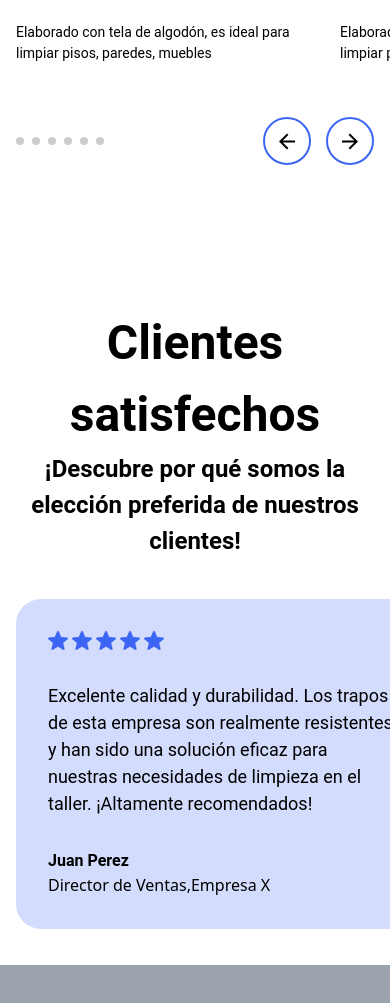
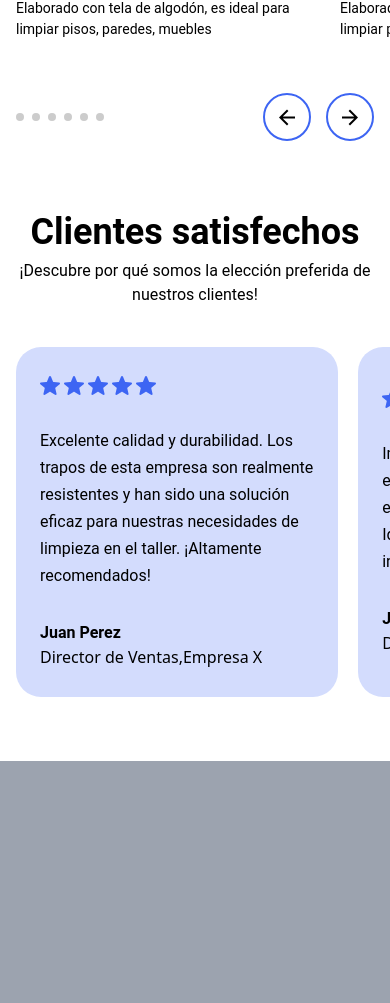
Before and after one commit to hyzmael88/marshallweb, a Next.js app: page / in a window 390 px wide. Shown: the part 4831-5834 px from the top of the page. Built offline with nearby package versions, Linux system fonts and the light colour scheme.

Commit message:
Update styles in Productos and Testimonios components

```diff
--- a/src/components/Productos.jsx
+++ b/src/components/Productos.jsx
@@ -55,10 +55,10 @@ function Productos() {
   const [posicion, setPosicion] = useState(0 )
 
   return (
-    <div className="w-full h-[916px] flex flex-col  items-center gap-[40px] px-4 lg:px-14 overflow-hidden ">
+    <div className="w-full h-full lg:h-[916px] flex flex-col  items-center gap-[40px] px-4 lg:px-14 overflow-hidden ">
       <div className="flex flex-col items-center">
         <h3 className="font-header font-bold text-[48px]">Productos</h3>
-        <h4 className="font-header font-bold text-[24px] text-center lg:text-start">
+        <h4 className="font-header font-bold text-[16px] lg:text-[24px] text-center lg:text-start">
           Conoce los tipos de trapo que manejamos y ¡cotiza hoy mismo!
         </h4>
       </div>
--- a/src/components/Testimonios.jsx
+++ b/src/components/Testimonios.jsx
@@ -32,28 +32,28 @@ function Testimonios() {
     ]
 
   return (
-    <div className='w-full h-[658px] flex flex-col items-center gap-[40px] px-4 lg:px-14 overflow-hidden'>
+    <div className='w-full h-full lg:h-[658px] flex flex-col items-center gap-[40px] px-4 lg:px-14 py-[64px] overflow-hidden'>
 
       <div className="flex flex-col items-center">
-        <h3 className="font-header font-bold text-[48px]  text-center lg:text-start">Clientes satisfechos</h3>
-        <h4 className="font-header font-bold text-[24px] text-center lg:text-start">
+        <h3 className="font-header font-bold text-[36px] lg:text-[48px]  text-center lg:text-start">Clientes satisfechos</h3>
+        <h4 className="font-header lg:font-bold text-[16px] lg:text-[24px] text-center lg:text-start">
         ¡Descubre por qué somos la elección preferida de nuestros clientes!
         </h4>
       </div>
-      <div className='w-full h-full flex flex-row gap-[32px] '>
+      <div className='w-full h-full flex flex-row gap-[20px] lg:gap-[32px] '>
         {
             testimonios.map((testimonio, index) => (
 
 
-                <div key={index} className='h-[330px] w-[416px] flex flex-col justify-center
-                bg-[#3d64f33a] rounded-[25px] p-[32px] gap-[32px]
+                <div key={index} className='h-[350px] lg:h-[330px] w-[90%] lg:w-[416px] flex flex-col justify-center
+                bg-[#3d64f33a] rounded-[25px] p-[24px] lg:p-[32px] gap-[32px]
                 '>
             <div className='flex flex-row items-center gap-[4px]'>
             {[...Array(testimonio.estrellas)].map((_, i) => (
                 <span key={i}>{estrella}</span> // &#9733; es el código HTML para una estrella
                 ))}
             </div>
-            <p className='w-[352px] text-[18px] leading-[27px] font-paragraph'>
+            <p className='w-[290px] lg:w-[352px] text-[16px] lg:text-[18px] leading-[27px] font-paragraph '>
                 {testimonio.testimonio}
                 </p>
                 <div className='flex flex-col'>
```
